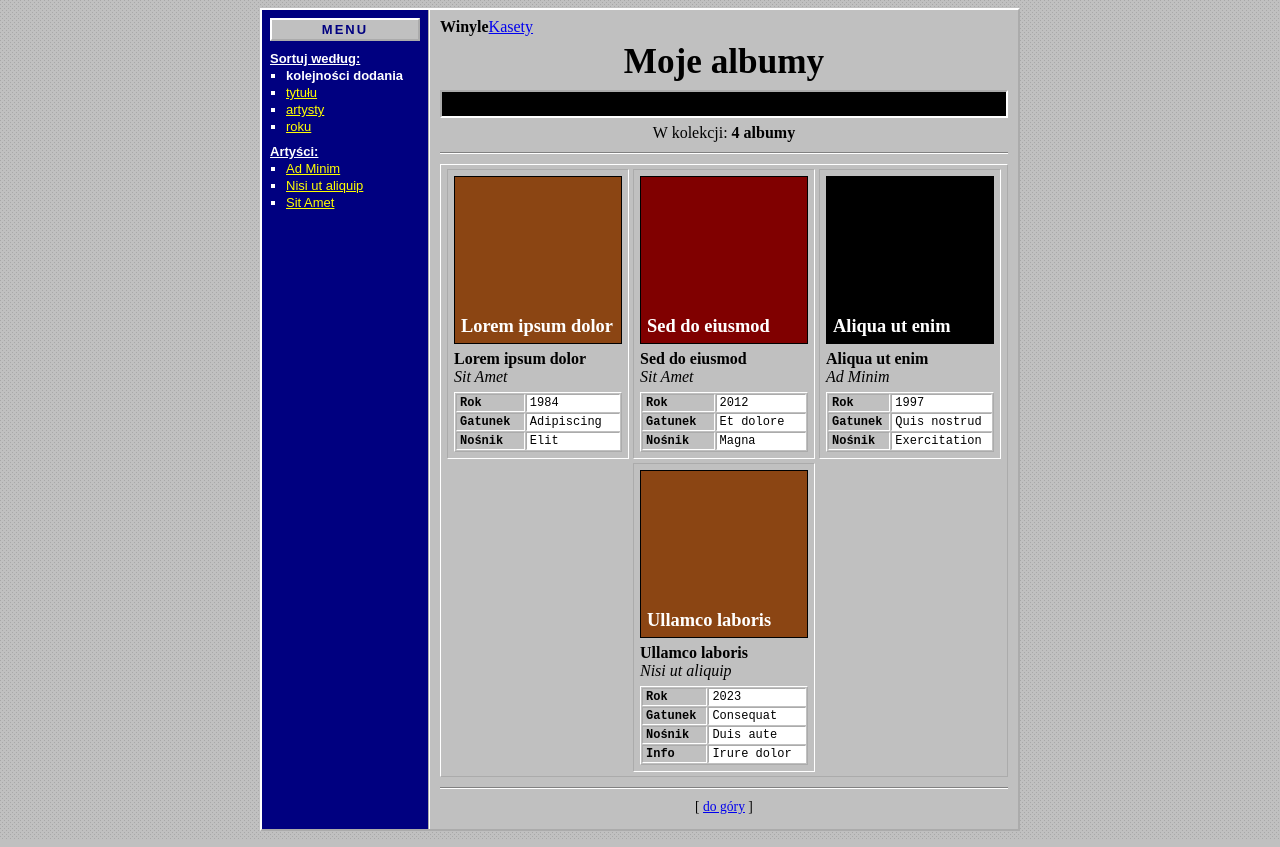
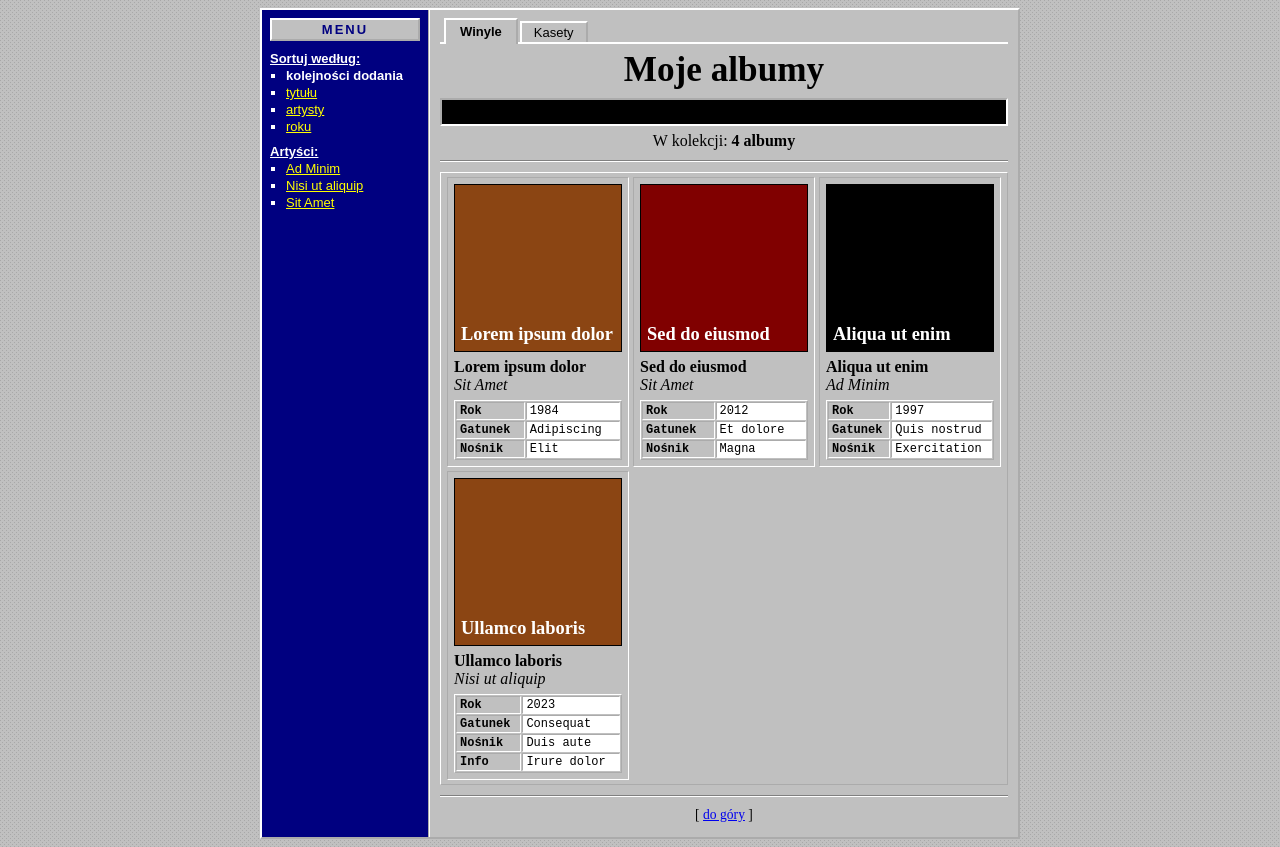
Before and after one commit to szymidzimi1/KolekcjaAlbumy, a plain HTML site: page index.html in a window 1280 px wide. Drawn offline with Linux system fonts and the light colour scheme.

Commit message:
Niepełny rząd albumów wyrównany do lewej

```diff
--- a/style.css
+++ b/style.css
@@ -69,6 +69,43 @@ a:active { color: #ff0000; }
 /* Prawa kolumna */
 .content { padding: 8px 10px; }
 
+/* Zakładki działów w stylu Windows 95 */
+.tabs {
+  display: flex;
+  align-items: flex-end;
+  padding-left: 4px;
+  border-bottom: 2px solid #fff;
+  margin-bottom: 4px;
+}
+
+.tab {
+  margin-right: 2px;
+  padding: 2px 12px;
+  background: #c0c0c0;
+  color: #000;
+  border: 2px outset #fff;
+  border-bottom: 0;
+  font-family: Arial, Helvetica, sans-serif;
+  font-size: 13px;
+  font-weight: normal;
+  text-decoration: none;
+}
+
+a.tab:visited { color: #000; }
+a.tab:hover { text-decoration: underline; }
+
+/* Aktywna zakładka jest wyższa i zasłania linię pod spodem */
+b.tab {
+  position: relative;
+  margin-bottom: -2px;
+  padding: 4px 14px 5px;
+  font-weight: bold;
+}
+
+/* Okładki kaset: pionowy prostokąt, zdjęcie mieści się w całości */
+body[data-dzial="kasety"] .cover { aspect-ratio: 2 / 3; }
+body[data-dzial="kasety"] .cover img { object-fit: contain; background: #000; }
+
 h1 {
   text-align: center;
   font-size: 2.2em;
@@ -94,9 +131,12 @@ hr {
   margin: 10px 0;
 }
 
+/* Siatka: pełne rzędy wyśrodkowane, niepełny ostatni rząd od lewej */
 #albums {
-  text-align: center;
-  font-size: 0;
+  display: grid;
+  grid-template-columns: repeat(auto-fill, 186px);
+  justify-content: center;
+  align-items: start;
   border: 1px outset #fff;
   padding: 2px;
 }
@@ -181,8 +221,9 @@ hr {
   .menu { list-style: none; padding: 0; }
   .menu li + li::before { content: "| "; color: #fff; }
   .content { padding: 6px; }
+  #albums { grid-template-columns: repeat(2, 1fr); }
   .album {
-    width: calc(50% - 4px);
+    width: auto;
     padding: 4px;
     box-sizing: border-box;
   }
```
